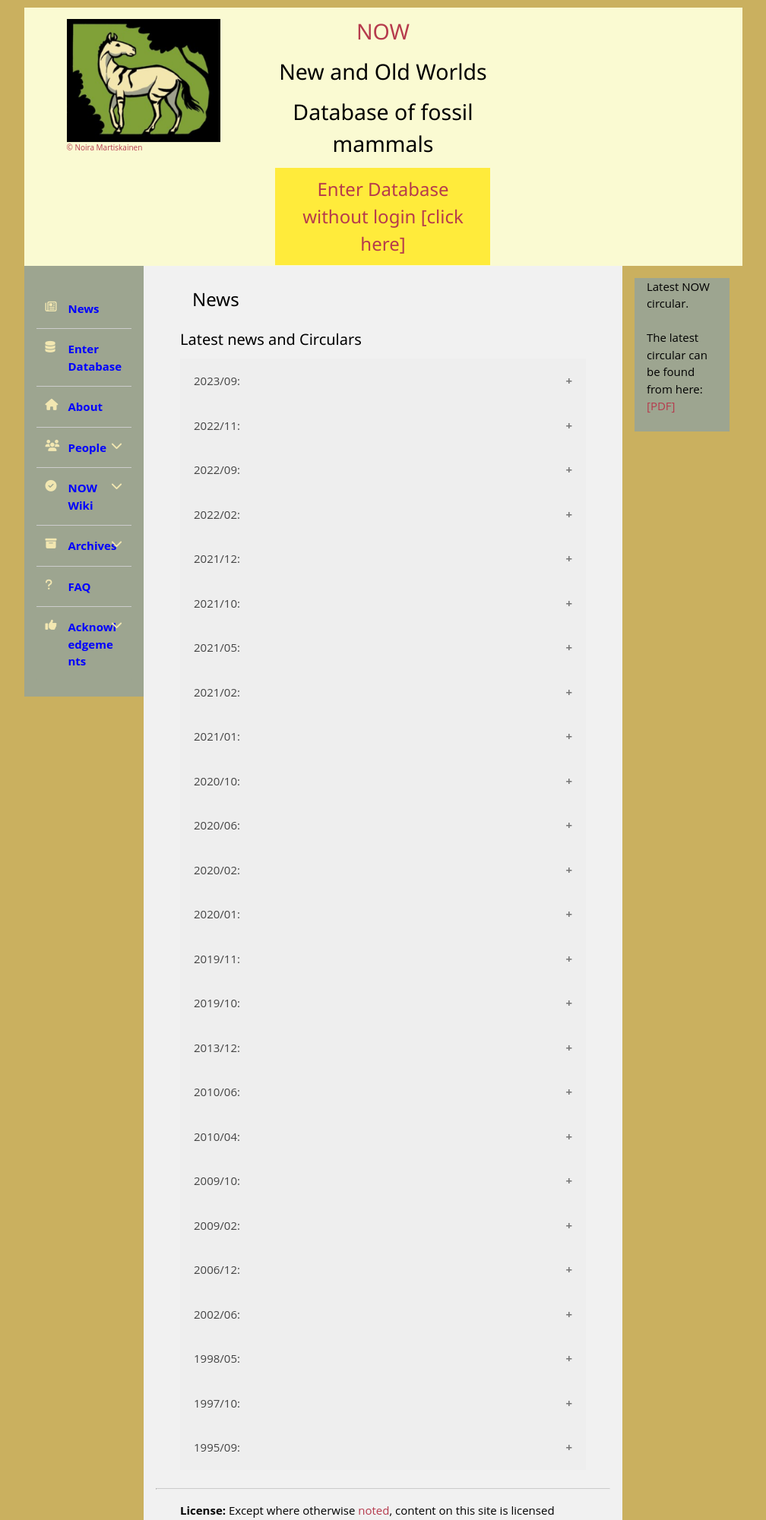
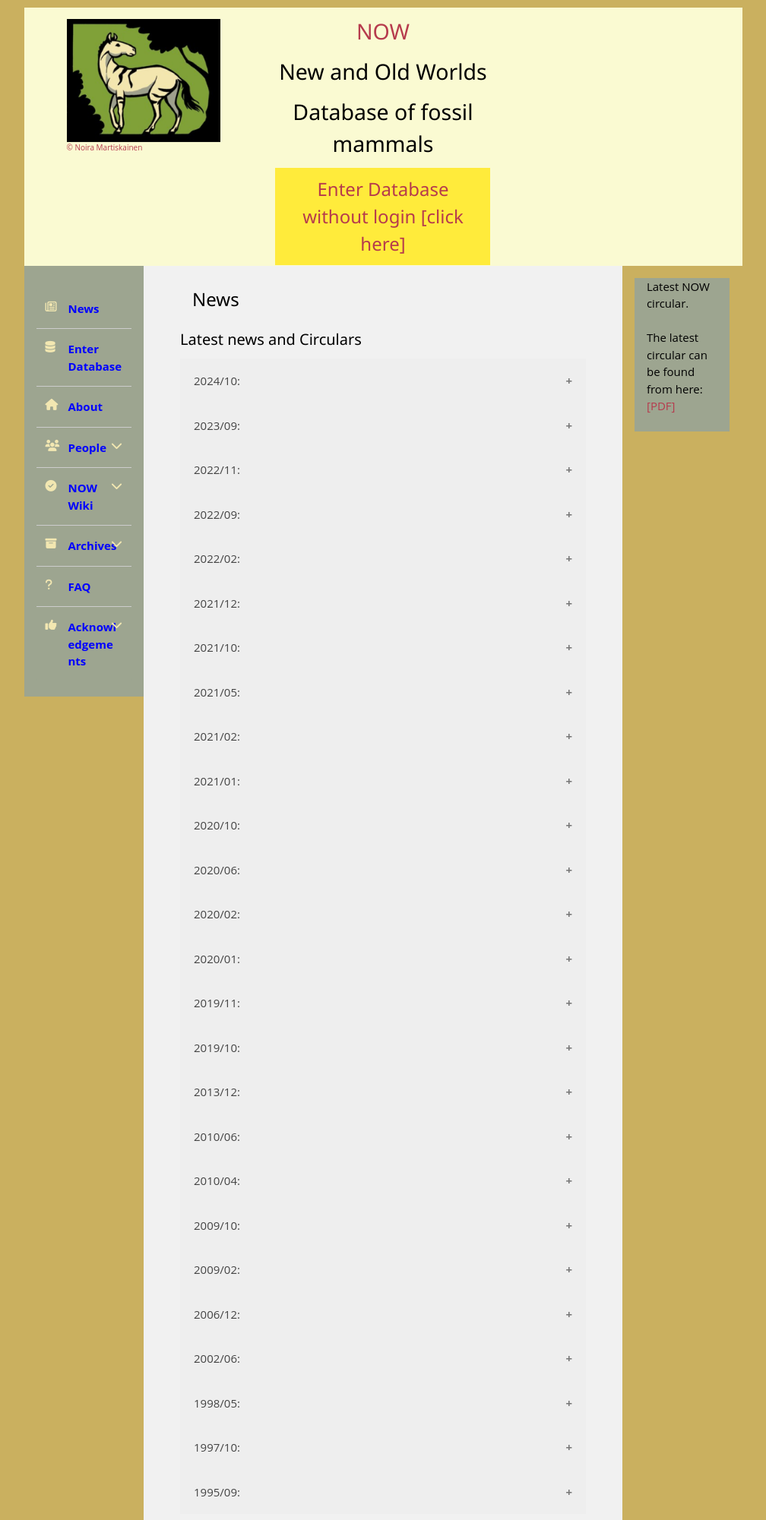
Before and after one commit to karilint/new_and_old_worlds, a Django app: template now/templates/news.html in a window 1280 px wide. Shown: the top 2001 px of the page at 76% size, without its empty margins (136-1144 px from the left). Run offline with Django 3.2, Linux system fonts and the light colour scheme; the template is opened without the code that fills it, so the values that code supplies are empty; some libraries are stand-ins or nearby versions.

Commit message:
New experts, data updates and development of new NOW user interface

```diff
--- a/now/templates/news.html
+++ b/now/templates/news.html
@@ -55,6 +55,13 @@ NOW - Fossil Mammal Database - News
                 <h3>News</h3>
               </header>
               <h4>Latest news and Circulars</h4>
+              <button class="collapsible">2024/10:</button>
+              <div class="content">
+                <ul class="w3-ul">
+                  <li>Oct 10, 2024:<a href="{% static "now/circulars/NOW_circular_20241004.pdf" %}" target="_blank"> [PDF]</a></li>
+                  <li>New experts, data updates and development of new NOW user interface</li>
+                </ul>
+              </div>
               <button class="collapsible">2023/09:</button>
               <div class="content">
                 <ul class="w3-ul">
```
